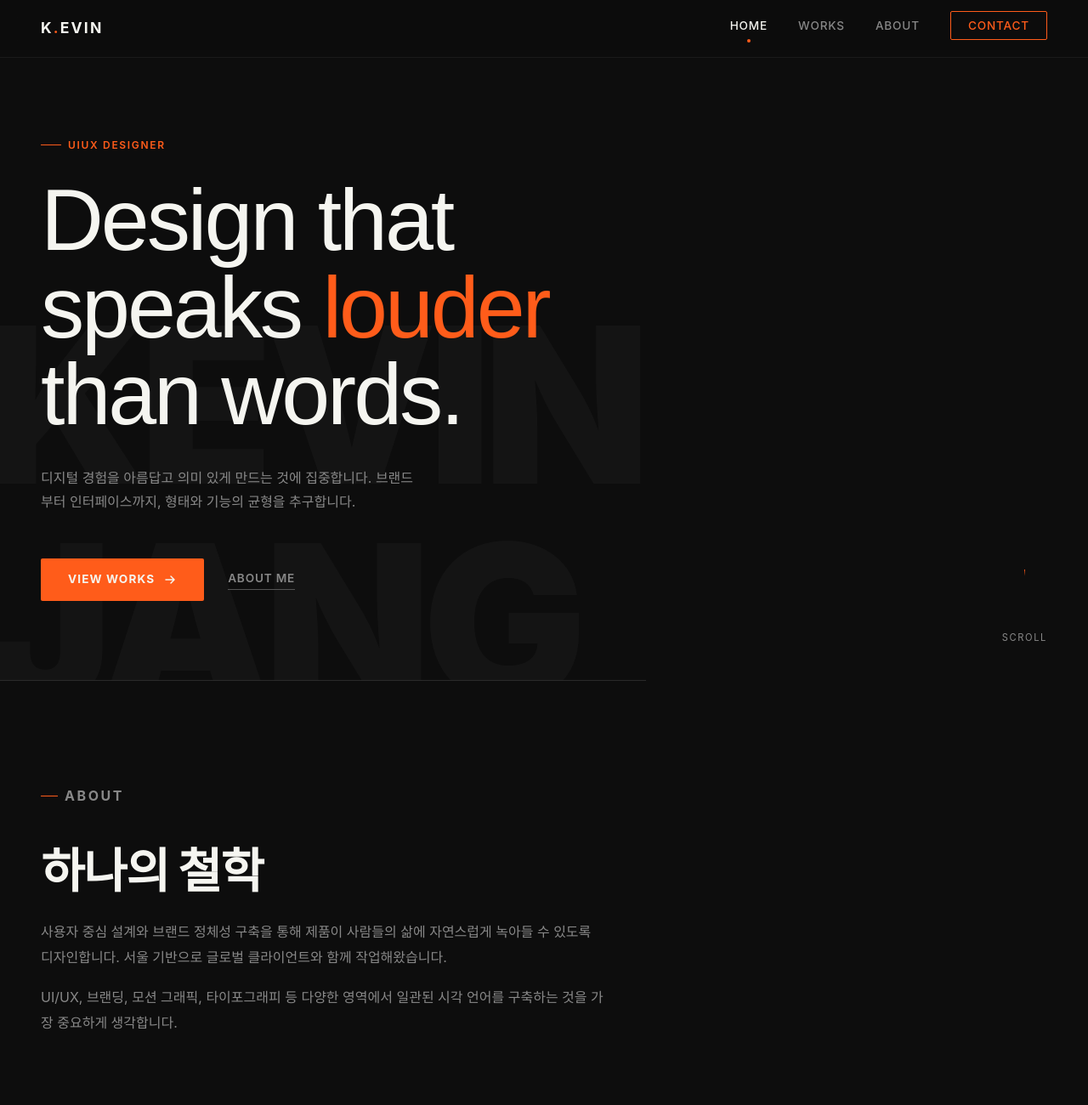
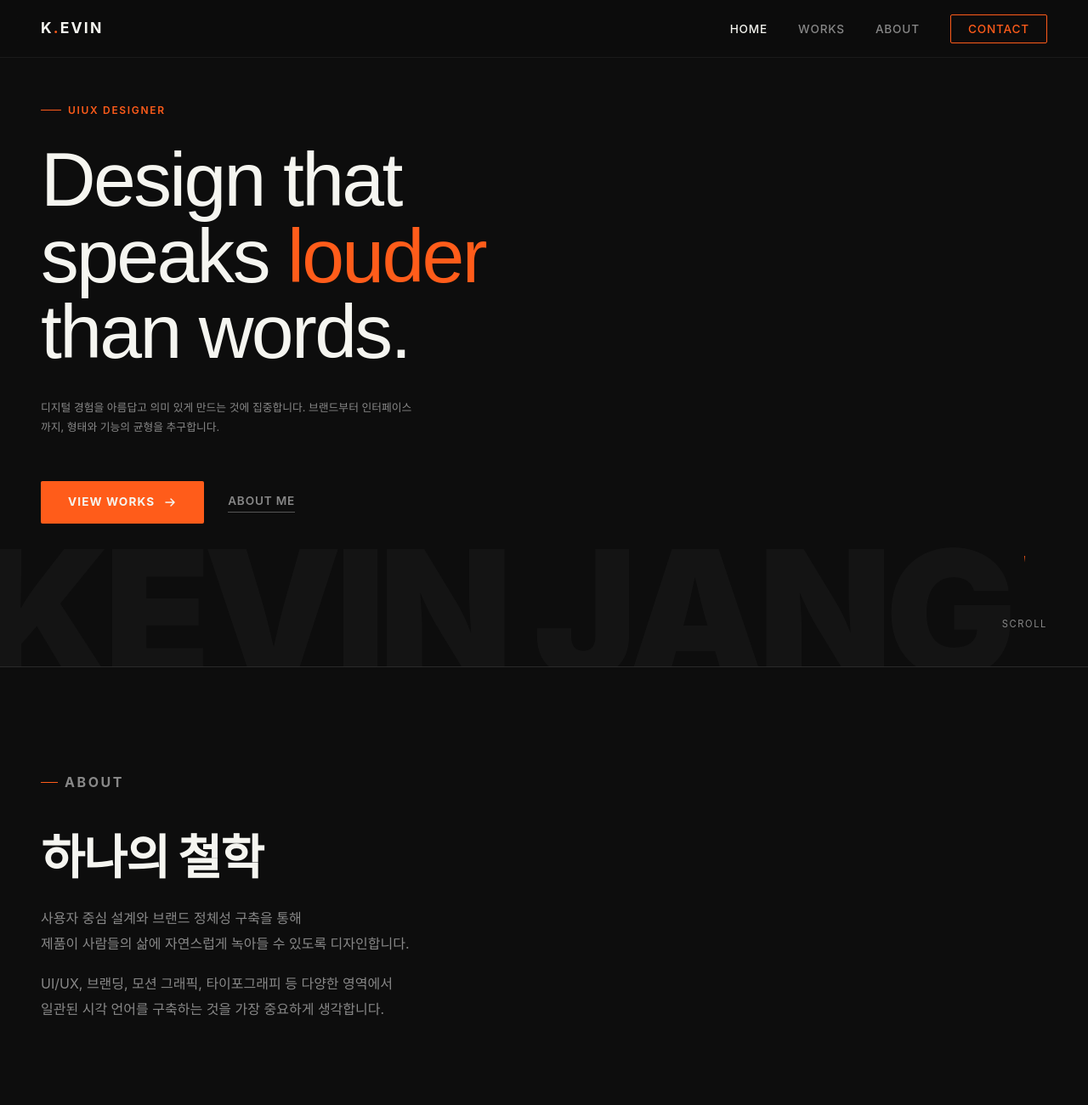
Before and after one commit to jang9777/kevin-portfolio, a plain HTML site: page index.html in a window 1280 px wide. Shown: the top 1300 px of the page at 85% size. Drawn offline with Linux system fonts and the light colour scheme; a web font is replaced by a local one.

Commit message:
Add files via upload

```diff
--- a/index.html
+++ b/index.html
@@ -56,7 +56,7 @@
 
     /* H1 라인 클립 리빌 */
     .h1-line {
-      display: block;
+      display: contents;
       overflow: hidden;
       /* 디센더(g, p 등) 잘림 방지 */
       padding-bottom: 0.12em;
@@ -115,12 +115,11 @@
     <h2 class="section-title">하나의 철학</h2>
     <div class="about-home-body">
       <p>
-        사용자 중심 설계와 브랜드 정체성 구축을 통해
-        제품이 사람들의 삶에 자연스럽게 녹아들 수 있도록 디자인합니다.
-        서울 기반으로 글로벌 클라이언트와 함께 작업해왔습니다.
+        사용자 중심 설계와 브랜드 정체성 구축을 통해<br>
+        제품이 사람들의 삶에 자연스럽게 녹아들 수 있도록 디자인합니다.<br>
       </p>
       <p>
-        UI/UX, 브랜딩, 모션 그래픽, 타이포그래피 등 다양한 영역에서
+        UI/UX, 브랜딩, 모션 그래픽, 타이포그래피 등 다양한 영역에서<br>
         일관된 시각 언어를 구축하는 것을 가장 중요하게 생각합니다.
       </p>
     </div>
@@ -219,7 +218,6 @@
     <div class="footer-logo">K<span>.</span>evin</div>
     <p class="footer-copy">© 2026 Kevin. All rights reserved.</p>
     <div class="footer-social">
-      <a href="#">Behance</a>
       <a href="#">Instagram</a>
       <a href="#">LinkedIn</a>
     </div>
--- a/style.css
+++ b/style.css
@@ -97,7 +97,7 @@ nav {
 
 .nav-links a.active::after {
   content: '';
-  display: block;
+  display: contents;
   width: 4px;
   height: 4px;
   background: var(--orange);
@@ -124,21 +124,21 @@ nav {
 
 /* ── HERO ── */
 .hero {
-  min-height: 100vh;
+  min-height: 98vh;
   display: flex;
   flex-direction: column;
-  justify-content: center;
+  justify-content: flex-start;
   padding: 0 48px;
-  padding-top: 68px;
+  padding-top: 120px;
   position: relative;
   overflow: hidden;
 }
 
 .hero-bg-text {
   position: absolute;
-  bottom: -60px;
-  left: -20px;
-  font-size: clamp(120px, 20vw, 280px);
+  bottom: -40px;
+  left: -25px;
+  font-size: clamp(120px, 16vw, 280px);
   font-weight: 900;
   color: rgba(255, 255, 255, 0.03);
   letter-spacing: -0.04em;
@@ -168,7 +168,7 @@ nav {
 
 .hero h1 {
   font-family: var(--font-display);
-  font-size: clamp(48px, 8vw, 110px);
+  font-size: clamp(48px, 7vw, 110px);
   font-weight: 400;
   line-height: 1.0;
   letter-spacing: -0.03em;
@@ -182,7 +182,7 @@ nav {
 
 .hero-sub {
   margin-top: 32px;
-  font-size: 1rem;
+  font-size: 0.8rem;
   color: var(--gray-600);
   max-width: 440px;
   line-height: 1.8;
@@ -296,7 +296,7 @@ section {
   display: flex;
   flex-direction: column;
   gap: 24px;
-  max-width: 760px;
+  max-width: max-width: 100%;
   border-top: 1px solid var(--gray-200);
 }
 
```
Also changed, not shown: about.html (+6 -7 lines), contact.html (+0 -1 lines), works.html (+0 -1 lines).
